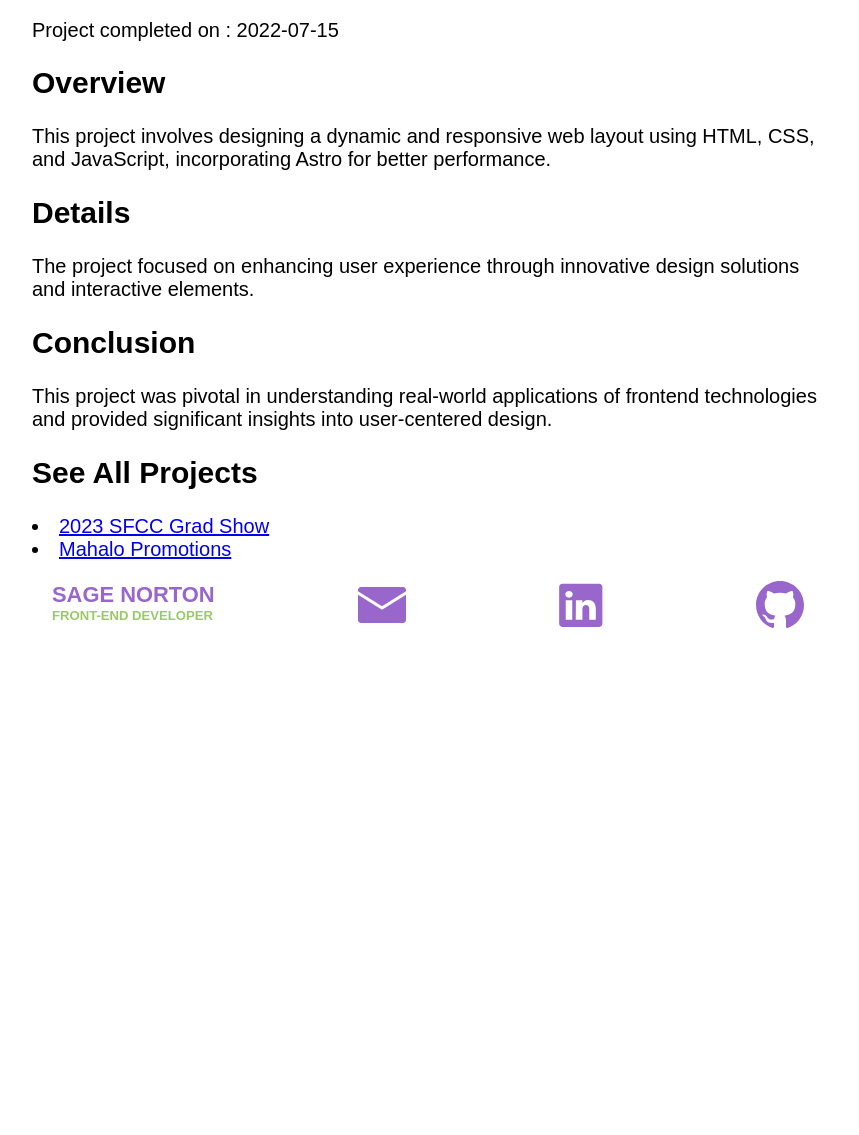
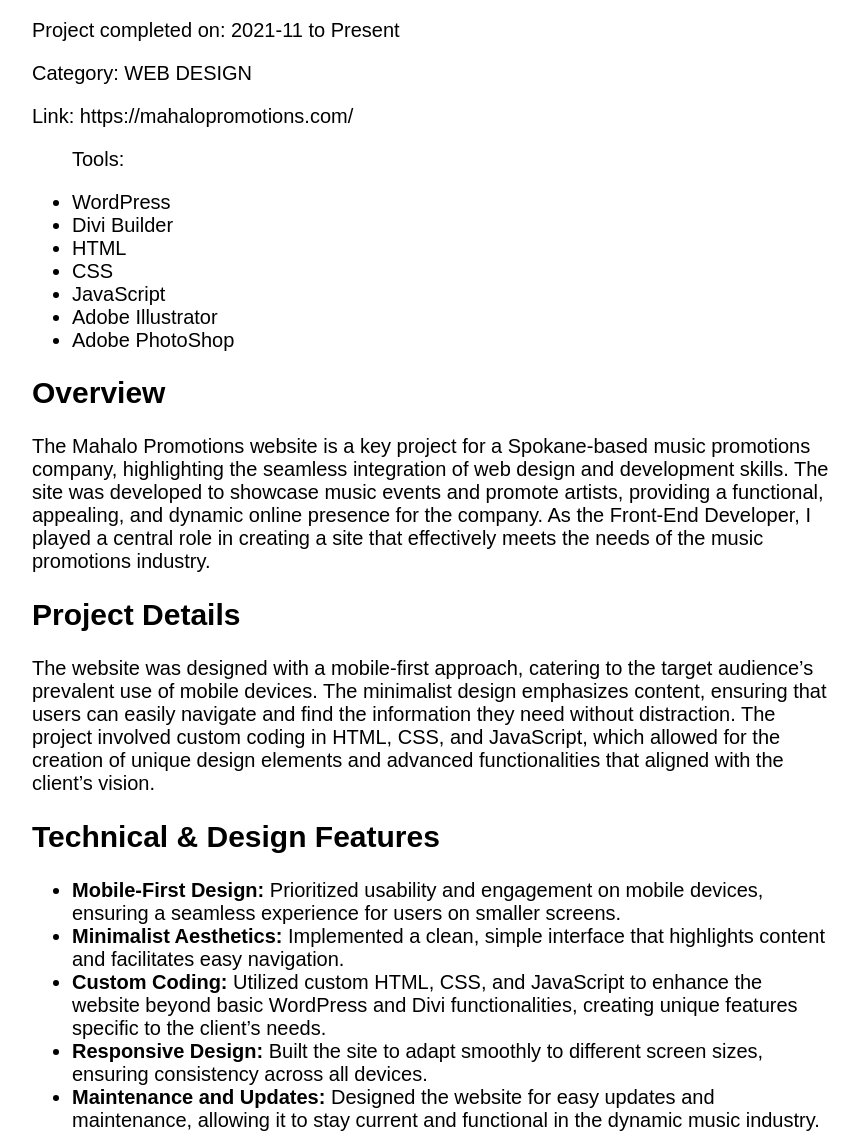
Before and after one commit to sagenorton/prplsage, an Astro site: page /projects/project-2 in a window 1280 px wide. Shown: the part 440-1575 px from the top of the page, without its empty margins (208-1067 px from the left). Before the commit the page ends 1094 px from the top, so only its background shows below. Built offline with nearby package versions, Linux system fonts and the light colour scheme; Astro itself is replaced by a stand-in of ours.

Commit message:
updated portfolio

```diff
--- a/src/layouts/PortfolioLayout.astro
+++ b/src/layouts/PortfolioLayout.astro
@@ -1,7 +1,10 @@
 ---
-import BaseLayout from '../layouts/BaseLayout.astro';
+import BaseLayout from "../layouts/BaseLayout.astro";
 
-const allProjects = await Astro.glob('../pages/projects/*.md');
+// apply stylesheets
+import "../styles/workStyles.css";
+
+const allProjects = await Astro.glob("../pages/projects/*.md");
 
 const { frontmatter } = Astro.props;
 ---
@@ -9,12 +12,22 @@
 <BaseLayout>
     <img src={frontmatter.teaserimage} />
     <h1>{frontmatter.title}</h1>
-    <p>Project completed on : {frontmatter.date}</p>
+    <p class="date" >Project completed on: {frontmatter.date}</p>
+    <p class="category" >Category: {frontmatter.category}</p>
+    <p class="link" >Link: {frontmatter.link}</p>
+    <ul>
+        <p class="tools">Tools:</p>
+		{frontmatter.tools.map( (tool) =>
+			<li>{tool}</li>
+		)}
+		</ul>
 
     <slot />
 
-    <h2>See All Projects</h2>
-
-    {allProjects.map((post) => <li><a href={post.url}>{post.frontmatter.title}</a></li>)}
+    <ul>
+		{frontmatter.images.map( (image) =>
+			<li>{image}</li>
+		)}
+		</ul>
 
 </BaseLayout>
--- a/src/pages/projects/project-1.md
+++ b/src/pages/projects/project-1.md
@@ -8,14 +8,21 @@
   - '/public/assets/project1.jpg'
   - '/public/assets/project2.jpg'
   - '/public/assets/project3.jpg'
-tools: ['HTML', 'CSS', 'JavaScript', 'Astro']
-link: 'https://example.com'
+tools: ['WordPress', 'Divi Builder', 'HTML', 'CSS', 'JavaScript', 'Adobe Illustrator', 'Adobe PhotoShop', 'Adobe InDesign', 'Adobe AfterEffects']
+link: 'unfortunately this site is unavailable'
 ---
 ## Overview
-This project involves designing a dynamic and responsive web layout using HTML, CSS, and JavaScript, incorporating Astro for better performance.
+The 2023 Graphic Design Grad Show website was a pivotal project in my academic and professional journey, where I served as the Web Director. This project went beyond merely showcasing the graduating class's talent; it was an opportunity to lead and manage a comprehensive web design initiative. I collaborated closely with instructors and peers, integrating their feedback and design direction to create a cohesive and engaging digital experience that reflected the event's "3D" theme.
 
-## Details
-The project focused on enhancing user experience through innovative design solutions and interactive elements.
+## Project Details
+The website was developed as a comprehensive platform that not only highlighted the event details but also showcased the portfolios of the graduating class, activities of the Graphic Design Club, and acknowledgments of instructors and sponsors. The design process was highly collaborative, ensuring that every aspect of the site aligned with the overall theme and delivered a cohesive user experience. I focused on creating clean aesthetics and intuitive user interaction, making the site easy to navigate while being visually appealing.
+
+## Technical & Design Features
+* **Collaborative Design Process:** Worked closely with students and instructors to align the site design with the grad show's "3D" theme.
+* **Comprehensive Content:** The site included event details, portfolios, club activities, and sponsor acknowledgments, effectively narrating the collective journey and achievements of the graduating class.
+* **User Interaction and Flow:** Designed with a focus on clean aesthetics and intuitive navigation, ensuring a seamless user experience.
+* **Complex Elements Integration:** Integrated features like an event location map, extensive student work displays, interactive hover effects, and external links to create a dynamic and engaging site.
+* **Project Management:** Successfully managed the project from concept to launch, overseeing the integration of various elements while maintaining a cohesive design and user experience.
 
 ## Conclusion
-This project was pivotal in understanding real-world applications of frontend technologies and provided significant insights into user-centered design.
+The final website was a resounding success, effectively showcasing the talents of the graduating class and enhancing the event's dynamic feel with a seamless user experience. The project earned a Silver Addy Award at the Spokane AAF Addy Awards and a National Silver Addy. Additionally, I was honored with the Ascender Award for my role as the Web Director, recognizing my leadership in both design and development, as well as my collaborative efforts with other students and instructors. The website not only met but exceeded its objectives, providing a memorable and engaging experience for all visitors.
--- a/src/pages/projects/project-2.md
+++ b/src/pages/projects/project-2.md
@@ -1,21 +1,30 @@
 ---
 layout: ../../layouts/PortfolioLayout.astro
 title: 'Mahalo Promotions'
-date: '2022-07-15'
-teaserimage: '/public/assets/teaser.jpg'
+date: '2021-11 to Present'
+teaserimage: '/public/assets/SFCCgradShowTeaser.png'
 category: 'WEB DESIGN'
 images:
   - '/public/assets/project1.jpg'
   - '/public/assets/project2.jpg'
   - '/public/assets/project3.jpg'
-tools: ['HTML', 'CSS', 'JavaScript', 'Astro']
-link: 'https://example.com'
+tools: ['WordPress', 'Divi Builder', 'HTML', 'CSS', 'JavaScript', 'Adobe Illustrator', 'Adobe PhotoShop']
+link: 'https://mahalopromotions.com/'
 ---
 ## Overview
-This project involves designing a dynamic and responsive web layout using HTML, CSS, and JavaScript, incorporating Astro for better performance.
+The Mahalo Promotions website is a key project for a Spokane-based music promotions company, highlighting the seamless integration of web design and development skills. The site was developed to showcase music events and promote artists, providing a functional, appealing, and dynamic online presence for the company. As the Front-End Developer, I played a central role in creating a site that effectively meets the needs of the music promotions industry.
 
-## Details
-The project focused on enhancing user experience through innovative design solutions and interactive elements.
+
+## Project Details
+The website was designed with a mobile-first approach, catering to the target audience's prevalent use of mobile devices. The minimalist design emphasizes content, ensuring that users can easily navigate and find the information they need without distraction. The project involved custom coding in HTML, CSS, and JavaScript, which allowed for the creation of unique design elements and advanced functionalities that aligned with the client's vision.
+
+
+## Technical & Design Features
+* **Mobile-First Design:** Prioritized usability and engagement on mobile devices, ensuring a seamless experience for users on smaller screens.
+* **Minimalist Aesthetics:** Implemented a clean, simple interface that highlights content and facilitates easy navigation.
+* **Custom Coding:** Utilized custom HTML, CSS, and JavaScript to enhance the website beyond basic WordPress and Divi functionalities, creating unique features specific to the client's needs.
+* **Responsive Design:** Built the site to adapt smoothly to different screen sizes, ensuring consistency across all devices.
+* **Maintenance and Updates:** Designed the website for easy updates and maintenance, allowing it to stay current and functional in the dynamic music industry.
 
 ## Conclusion
-This project was pivotal in understanding real-world applications of frontend technologies and provided significant insights into user-centered design.
+The Mahalo Promotions website successfully combines design and development to create a visually appealing and functional platform for showcasing music events and promoting artists. The mobile-first design and responsive layout ensure a consistent user experience across devices, while the minimalist aesthetics keep the focus on content. The use of custom coding allowed for advanced functionalities tailored to the client's vision. As the Front-End Developer, I ensured the site was structured for easy updates and maintenance, adapting to the ever-changing needs of the music industry.
--- /dev/null
+++ b/src/pages/projects/project-3.md
@@ -0,0 +1,21 @@
+---
+layout: ../../layouts/PortfolioLayout.astro
+title: 'Mahalo Promotions'
+date: '2022-07-15'
+teaserimage: '/public/assets/teaser.jpg'
+category: 'WEB DESIGN'
+images:
+  - '/public/assets/project1.jpg'
+  - '/public/assets/project2.jpg'
+  - '/public/assets/project3.jpg'
+tools: ['HTML', 'CSS', 'JavaScript', 'Astro']
+link: 'https://example.com'
+---
+## Overview
+This project involves designing a dynamic and responsive web layout using HTML, CSS, and JavaScript, incorporating Astro for better performance.
+
+## Details
+The project focused on enhancing user experience through innovative design solutions and interactive elements.
+
+## Conclusion
+This project was pivotal in understanding real-world applications of frontend technologies and provided significant insights into user-centered design.
--- /dev/null
+++ b/src/pages/projects/project-4.md
@@ -0,0 +1,21 @@
+---
+layout: ../../layouts/PortfolioLayout.astro
+title: 'Mahalo Promotions'
+date: '2022-07-15'
+teaserimage: '/public/assets/teaser.jpg'
+category: 'WEB DESIGN'
+images:
+  - '/public/assets/project1.jpg'
+  - '/public/assets/project2.jpg'
+  - '/public/assets/project3.jpg'
+tools: ['HTML', 'CSS', 'JavaScript', 'Astro']
+link: 'https://example.com'
+---
+## Overview
+This project involves designing a dynamic and responsive web layout using HTML, CSS, and JavaScript, incorporating Astro for better performance.
+
+## Details
+The project focused on enhancing user experience through innovative design solutions and interactive elements.
+
+## Conclusion
+This project was pivotal in understanding real-world applications of frontend technologies and provided significant insights into user-centered design.
```
Also changed, not shown: src/pages/portfolio.astro (+12 -14 lines), README.md, src/pages/projects/project-5.md (added), src/styles/workStyles.css (added), 1 other file.
